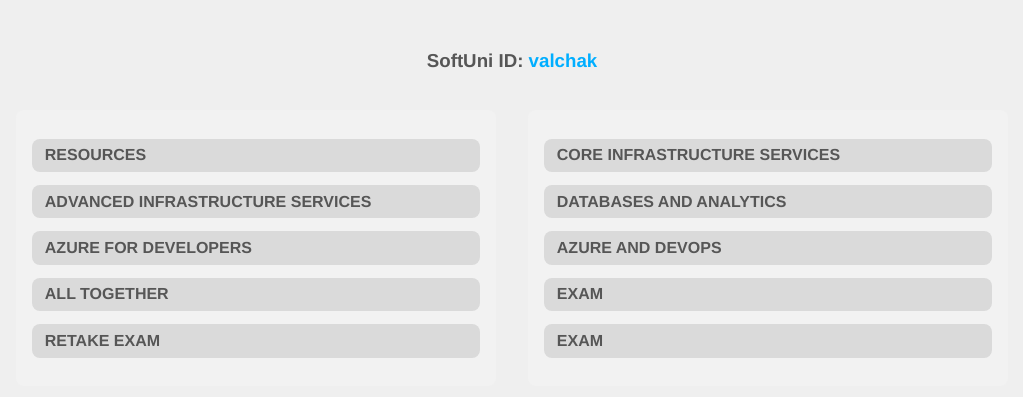
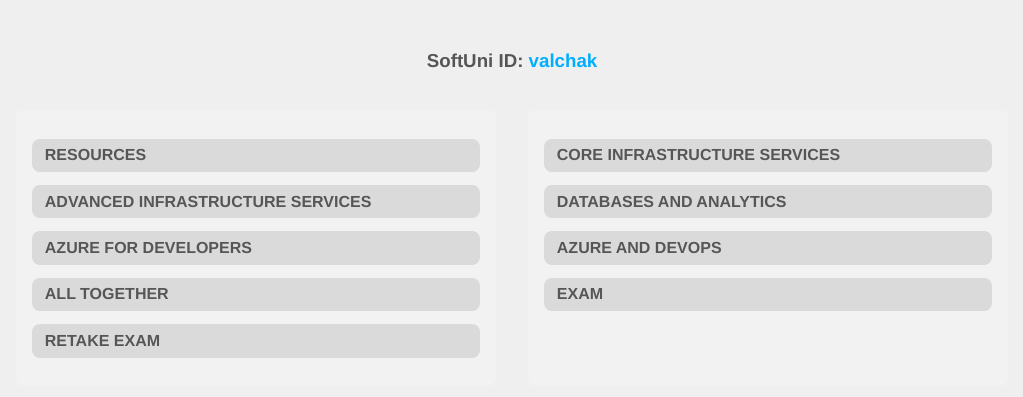
Before and after one commit to kostadinlambov/azure-simple-app, a plain HTML site: page web/index.html in a window 1280 px wide. Shown: the part 153-550 px from the top of the page, without its empty margins (128-1151 px from the left). Drawn offline with Linux system fonts and the light colour scheme.

Commit message:
Update index.html

```diff
--- a/web/index.html
+++ b/web/index.html
@@ -30,20 +30,11 @@
                 <div>DATABASES AND ANALYTICS</div>
                 <div>AZURE AND DEVOPS</div>
                 <div>EXAM</div>
-                <div>EXAM</div>
             </section>
 
         </article>
     </div>
 
-
-
-
-
-
-
-
-
 </body>
 
 </html>
```
